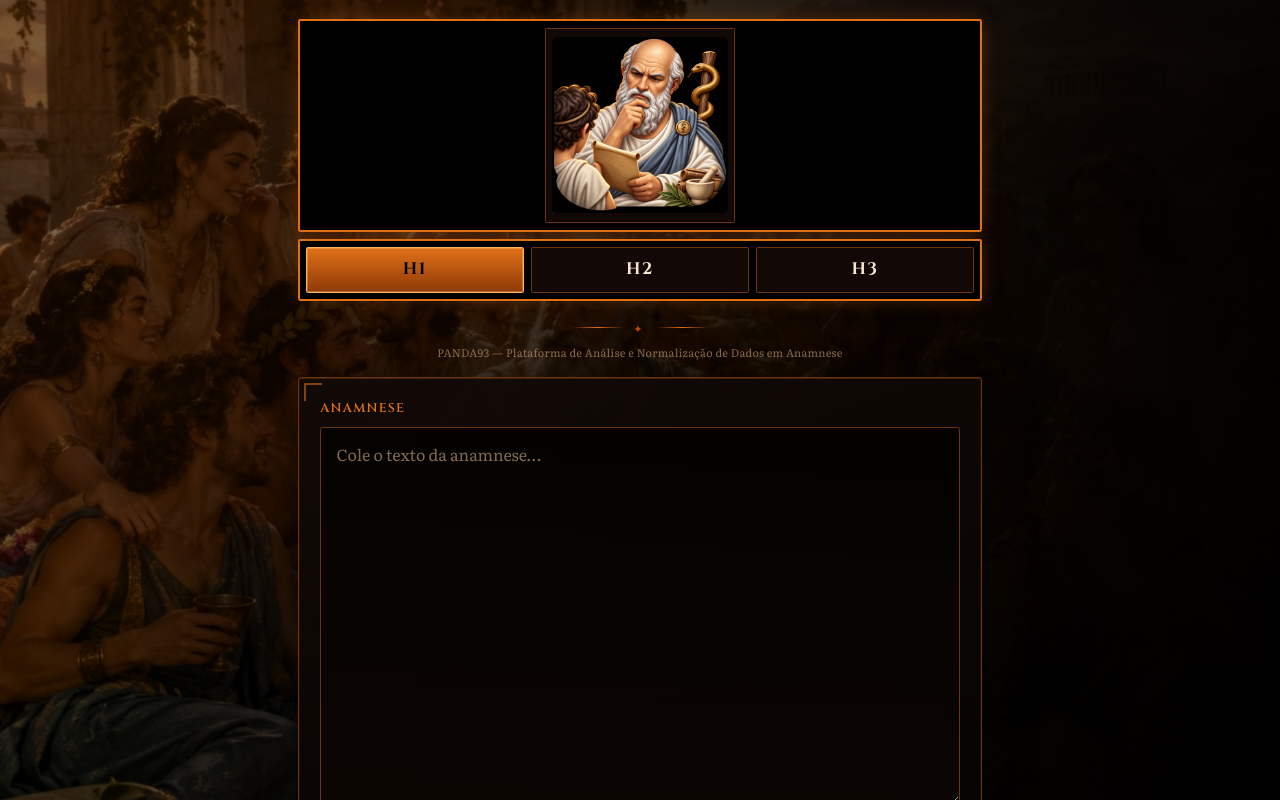
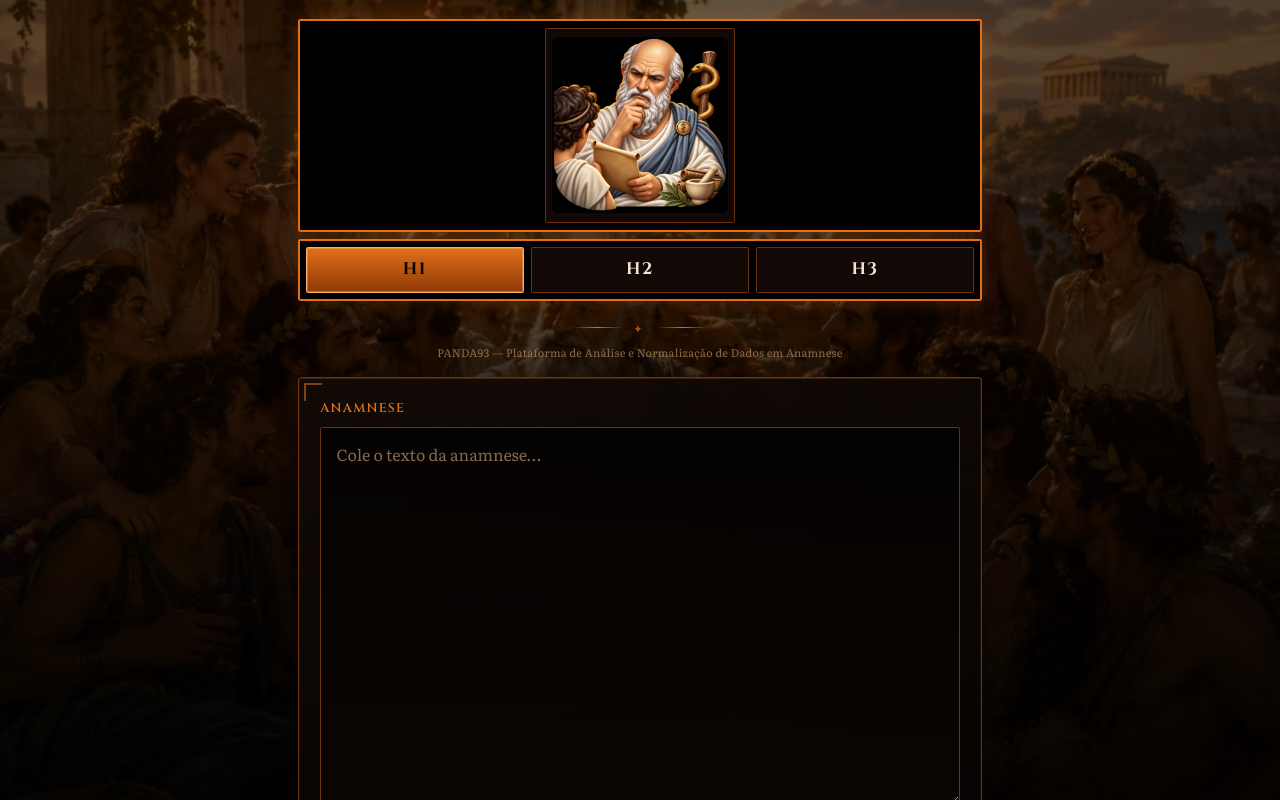
Before and after one commit to higorfco/bittr-co, a Next.js app: page / in a window 1280 px wide. Shown: the top 800 px of the page. Built offline with nearby package versions, Linux system fonts and the light colour scheme.

Commit message:
Center the blended symposium background while keeping the veil.
Shift the artwork to the middle and soften the overlay so the scene stays atmospheric without biasing left.

Co-authored-by: Cursor <cursoragent@cursor.com>

```diff
--- a/src/app/globals.css
+++ b/src/app/globals.css
@@ -43,11 +43,10 @@ body {
   background-color: #000000;
   background-image:
     linear-gradient(
-      105deg,
-      rgba(0, 0, 0, 0.42) 0%,
-      rgba(0, 0, 0, 0.72) 42%,
-      rgba(5, 3, 2, 0.92) 72%,
-      #000000 100%
+      180deg,
+      rgba(0, 0, 0, 0.38) 0%,
+      rgba(0, 0, 0, 0.62) 48%,
+      rgba(5, 3, 2, 0.9) 100%
     ),
     radial-gradient(ellipse 1000px 520px at 8% -12%, var(--glow), transparent 58%),
     radial-gradient(ellipse 800px 480px at 100% 0%, var(--glow-gold), transparent 52%),
@@ -67,7 +66,7 @@ body {
     center,
     center,
     center,
-    left center,
+    center center,
     center;
   background-attachment: fixed;
   font-family: var(--font-body), Georgia, serif;
@@ -103,10 +102,16 @@ body::after {
   opacity: 0.55;
   background:
     linear-gradient(
-      90deg,
-      rgba(0, 0, 0, 0.18) 0%,
-      rgba(0, 0, 0, 0.55) 48%,
-      rgba(0, 0, 0, 0.88) 100%
+      180deg,
+      rgba(0, 0, 0, 0.28) 0%,
+      rgba(0, 0, 0, 0.52) 45%,
+      rgba(0, 0, 0, 0.86) 100%
+    ),
+    radial-gradient(
+      ellipse 90% 70% at 50% 40%,
+      rgba(0, 0, 0, 0.12) 0%,
+      rgba(0, 0, 0, 0.55) 70%,
+      rgba(0, 0, 0, 0.82) 100%
     ),
     radial-gradient(ellipse 120% 40% at 50% 100%, transparent 40%, rgba(184, 74, 10, 0.2) 100%);
 }
```
